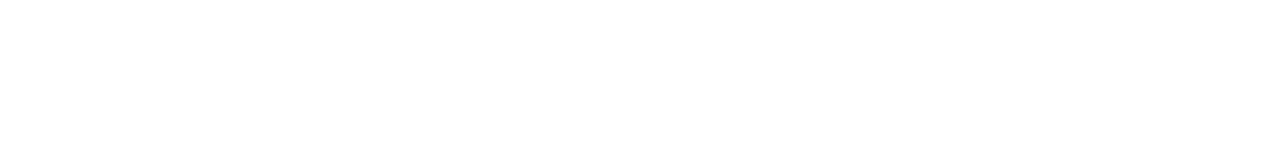
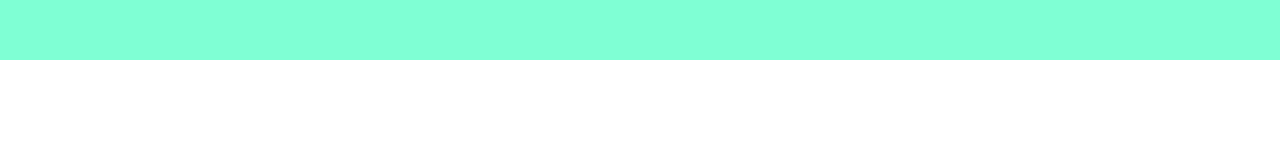
Before and after one commit to AAtaksan/Animal-Aid-Hub, a plain HTML site: page index.html in a window 1280 px wide. Drawn offline with Linux system fonts and the light colour scheme.

Commit message:
Add a Box

```diff
--- a/index.html
+++ b/index.html
@@ -4,8 +4,13 @@
     <meta charset="UTF-8">
     <meta name="viewport" content="width=device-width, initial-scale=1.0">
     <title>Animal Aid Hub </title>
+    <link rel="stylesheet" href="style.css">
 </head>
 <body>
+    <header>
+        <div>
 
+        </div>
+    </header>
 </body>
 </html>
--- a/style.css
+++ b/style.css
@@ -0,0 +1,10 @@
+* {
+    margin: 0;
+    font-family: Arial;
+    border: border-box;
+}
+
+div {
+    background-color: aquamarine;
+    height: 60px;
+}
```
